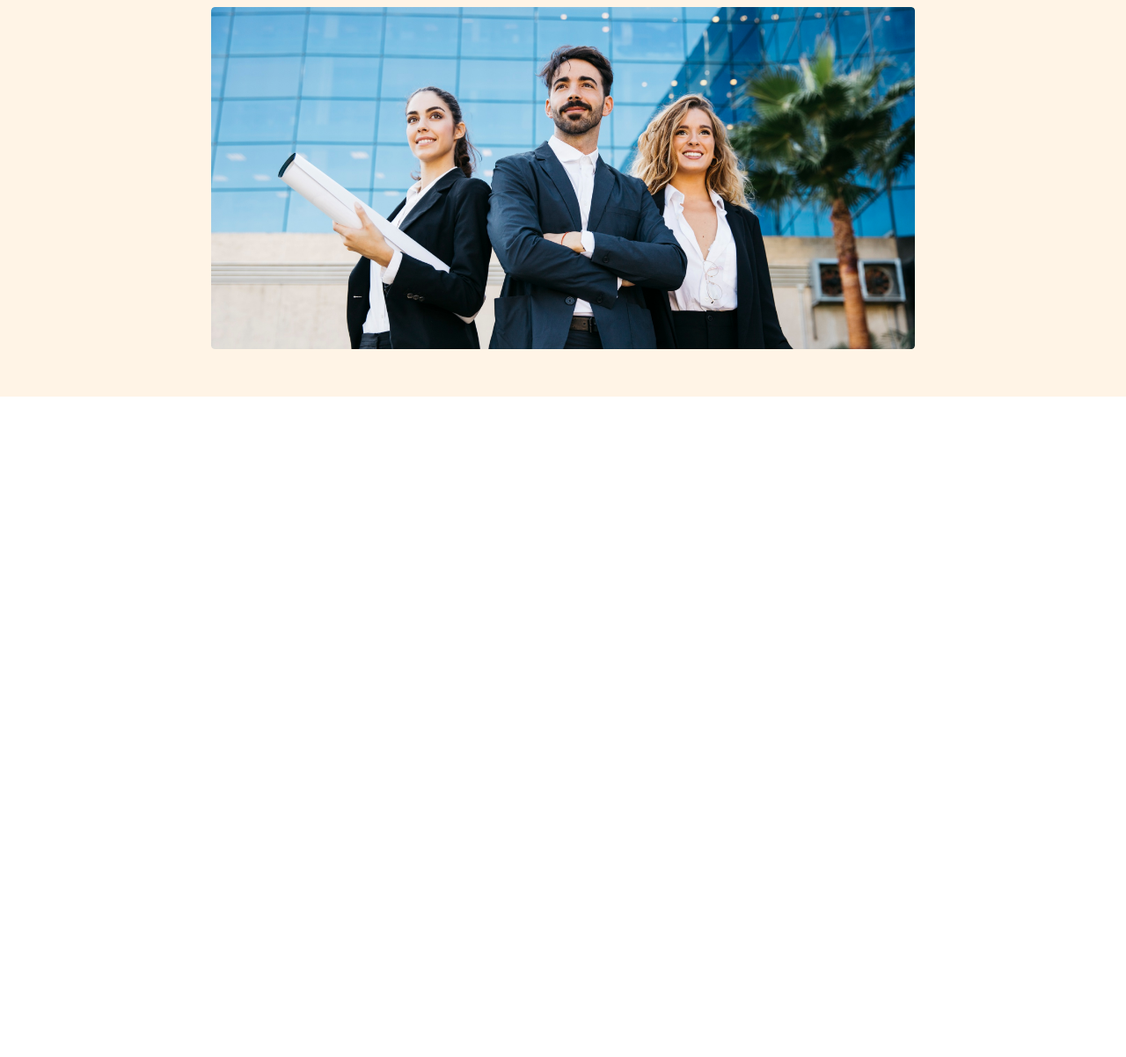
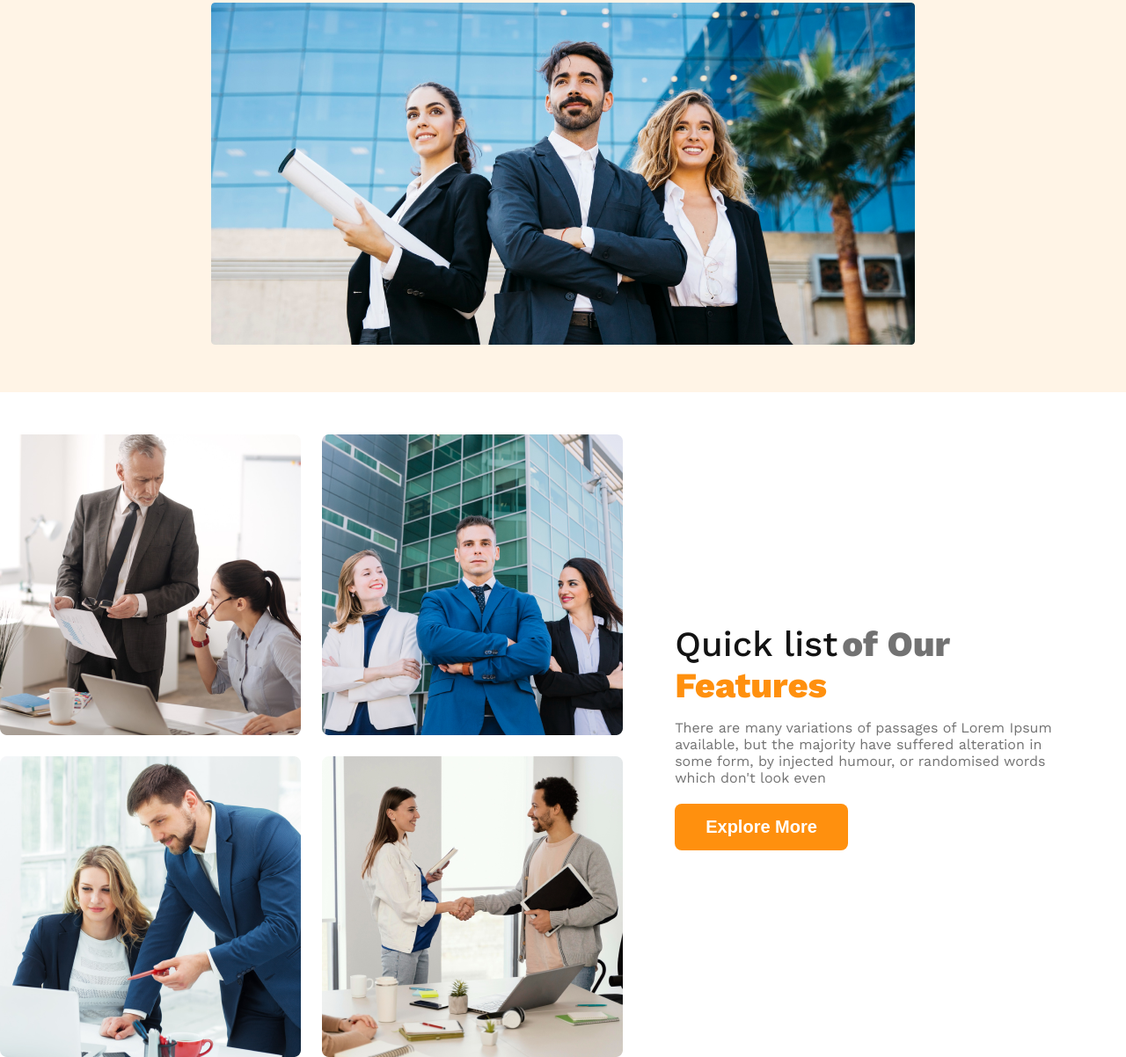
Before and after one commit to devbadhon/responsive-g3-architects, a plain HTML site: page index.html in a window 1280 px wide. Shown: the part 402-1604 px from the top of the page at 88% size. Before the commit the page ends 853 px from the top, so only its background shows below. Drawn offline with nearby package versions, Linux system fonts and the light colour scheme.

Commit message:
complete team section design and resposive

```diff
--- a/index.html
+++ b/index.html
@@ -14,7 +14,9 @@
 </head>
 
 <body>
+    <!-- this is header section -->
     <header>
+        <!-- header navigation section -->
         <nav>
             <h3 class="title">G3 Architects</h3>
             <ul>
@@ -24,6 +26,7 @@
                 <li><a href="#">Login</a></li>
             </ul>
         </nav>
+        <!-- header banner section -->
         <div class="banner">
             <div class="banner-content">
                 <h1 class="banner-title">Brand New Group of Architects</h1>
@@ -36,7 +39,20 @@
         </div>
     </header>
     <main>
-
+        <!-- Team Section -->
+        <section class="teams-container">
+            <div class="teams-img-content">
+                <img src="/images/team1.png" alt="">
+                <img src="images/team2.png" alt="">
+                <img src="images/team3.png" alt="">
+                <img src="images/team4.png" alt="">
+            </div>
+            <div class="teams-content">
+                <h3 class="teams-title"><span style="font-size: 2.5rem; color:#131313; font-weight: 500;">Quick list</span> <span style="font-size: 2.5rem; color:#727272; font-weight: 700;">of Our</span><br><span style="font-size: 2.5rem; color:#FF900E; font-weight: 700;">Features</span></h3>
+                <p class="description">There are many variations of passages of Lorem Ipsum available, but the majority have suffered alteration in some form, by injected humour, or randomised words which don't look even</p>
+                <button class="btn-primary">Explore More</button>
+            </div>
+        </section>
     </main>
     <footer>
 
--- a/style.css
+++ b/style.css
@@ -13,7 +13,7 @@ body {
     color: #727272;
     font-size: 1rem;
     font-weight: 400;
-    margin-top: 20px;
+    margin-top: 15px;
 }
 
 .btn-primary {
@@ -84,8 +84,35 @@ nav li a {
     width: 100%;
 }
 
+/* ================main Section Style============ */
+
+main {
+    max-width: 1440px;
+    margin: 0 auto;
+}
+
+/* ===============Team Section Style============== */
+
+.teams-container {
+    display: flex;
+    align-items: center;
+    margin-top: 3rem;
+
+}
+
+.teams-img-content {
+    display: grid;
+    grid-template-columns: repeat(2, 1fr);
+    gap: 1.5rem;
+}
+
+.teams-content {
+    padding-right: 3.7rem;
+    padding-left: 3.7rem;
+}
 
 /* ===========responsive style for small device============= */
+
 @media screen and (max-width:576px) {
     header {
         padding: 0;
@@ -102,14 +129,25 @@ nav li a {
     .banner-title {
         font-size: 2rem;
     }
+
+    .teams-container {
+        text-align: center;
+        flex-direction: column;
+    }
+    .teams-img-content{
+        gap: 0;
+    }
 }
 
 /* ===========responsive style for medium device============= */
+
 @media screen and (min-width:577px) and (max-width: 960px) {
-    header{
+    header {
         padding: 50px;
     }
-    nav{
-        flex-direction: column;
+
+    nav, .teams-container{
+        flex-direction: column-reverse;
+        text-align: center;
     }
 }
```
